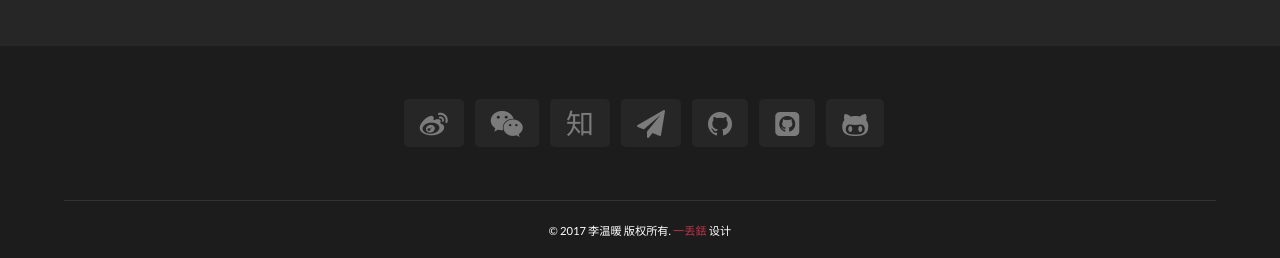
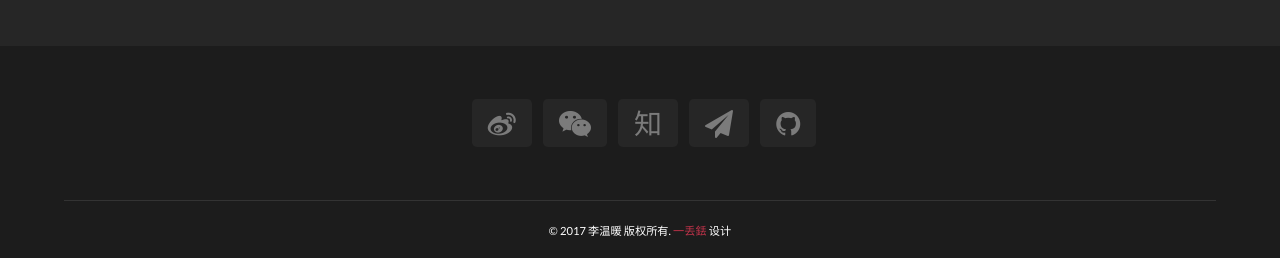
Before and after one commit to yidiudiu/yidiudiu.github.io, a Jekyll site: the page built from index.html, in a window 1280 px wide. Shown: the part 2091-2349 px from the top of the page. Built offline with Jekyll 4.4.1, drawn with Linux system fonts in a browser that asks for light colours; the list of posts is cut into pages by our own code.

Commit message:
修改link

```diff
--- a/_includes/social_footer.html
+++ b/_includes/social_footer.html
@@ -25,14 +25,4 @@
   {% else %}
   <li><a href="#" target="_blank"><i class="fa fa-github" aria-hidden="true"></i></a></li>
   {% endif %}
-  {% if site.github_url %}
-  <li><a href="{{ site.github_url }}" target="_blank"><i class="fa fa-github-square" aria-hidden="true"></i></a></li>
-  {% else %}
-  <li><a href="#" target="_blank"><i class="fa fa-github-square" aria-hidden="true"></i></a></li>
-  {% endif %}
-  {% if site.github_url %}
-  <li><a href="{{ site.github_url }}" target="_blank"><i class="fa fa-github-alt" aria-hidden="true"></i></a></li>
-  {% else %}
-  <li><a href="#" target="_blank"><i class="fa fa-github-alt" aria-hidden="true"></i></a></li>
-  {% endif %}
 </ul>
```
